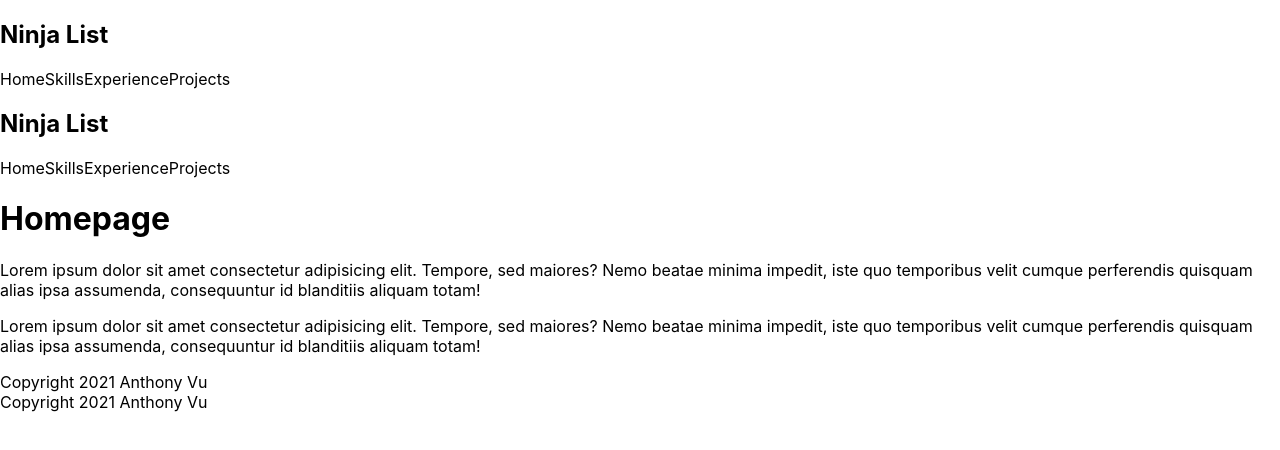
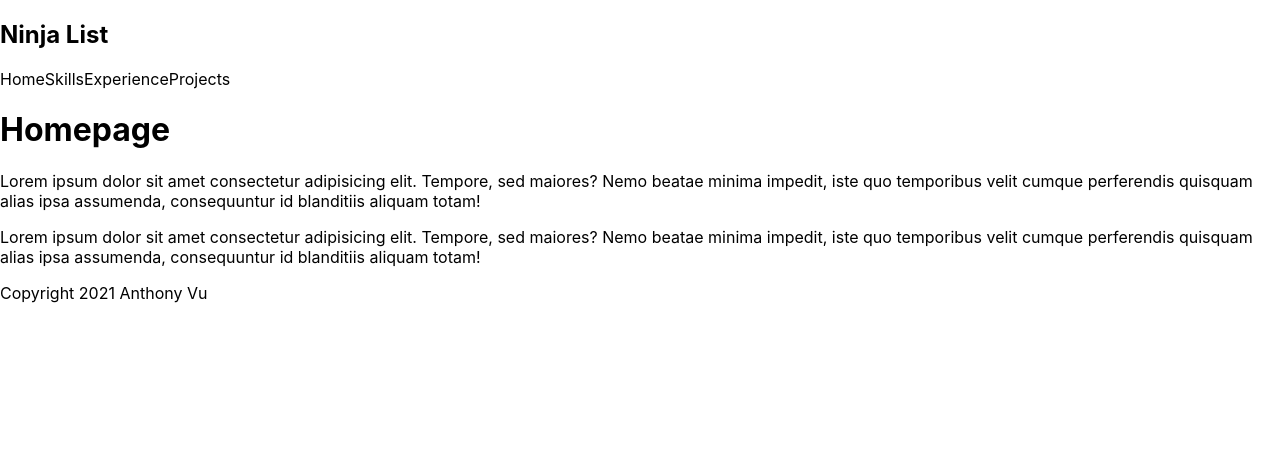
Before and after one commit to AVu120/mini-ssr-portfolio, a Next.js app: page / in a window 1280 px wide. Shown: the top 450 px of the page. Built offline with nearby package versions, Linux system fonts and the light colour scheme.

Commit message:
Remove navbar & footer from home page.

```diff
--- a/pages/index.tsx
+++ b/pages/index.tsx
@@ -4,7 +4,6 @@ import Footer from "../components/common/Footer";
 export default function Home() {
   return (
     <div>
-      <Navbar />
       <h1>Homepage</h1>
       <p>
         Lorem ipsum dolor sit amet consectetur adipisicing elit. Tempore, sed
@@ -18,7 +17,6 @@ export default function Home() {
         perferendis quisquam alias ipsa assumenda, consequuntur id blanditiis
         aliquam totam!
       </p>
-      <Footer />
     </div>
   );
 }
```
